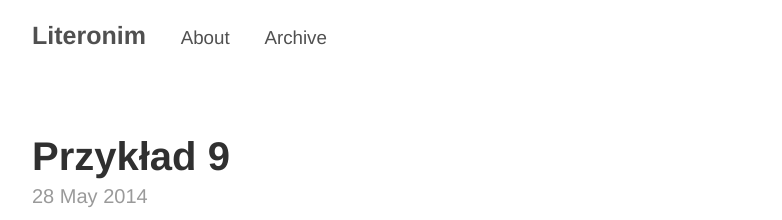
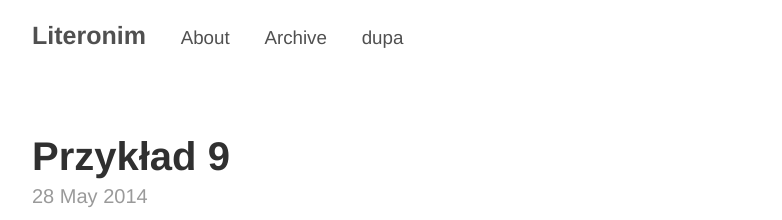
Before and after one commit to literonim/Cwiczenia.Programowanie, a Jekyll site: the page built from index.html, in a window 1280 px wide. Shown: the top 220 px of the page, without its empty margins (248-1030 px from the left). Built offline with Jekyll 4.4.1, drawn with Linux system fonts in a browser that asks for light colours; Markdown is read by kramdown in place of the engine named in the settings; the list of posts is cut into pages by our own code.

Commit message:
Update _config.yml

```diff
--- a/_config.yml
+++ b/_config.yml
@@ -12,5 +12,6 @@ url:              http://getpoole.com
 pages_list:
   About: '/about'
   Archive: '/archive'
+  dupa: '/dupa'
 paginate:         1
 baseurl:          /
```
